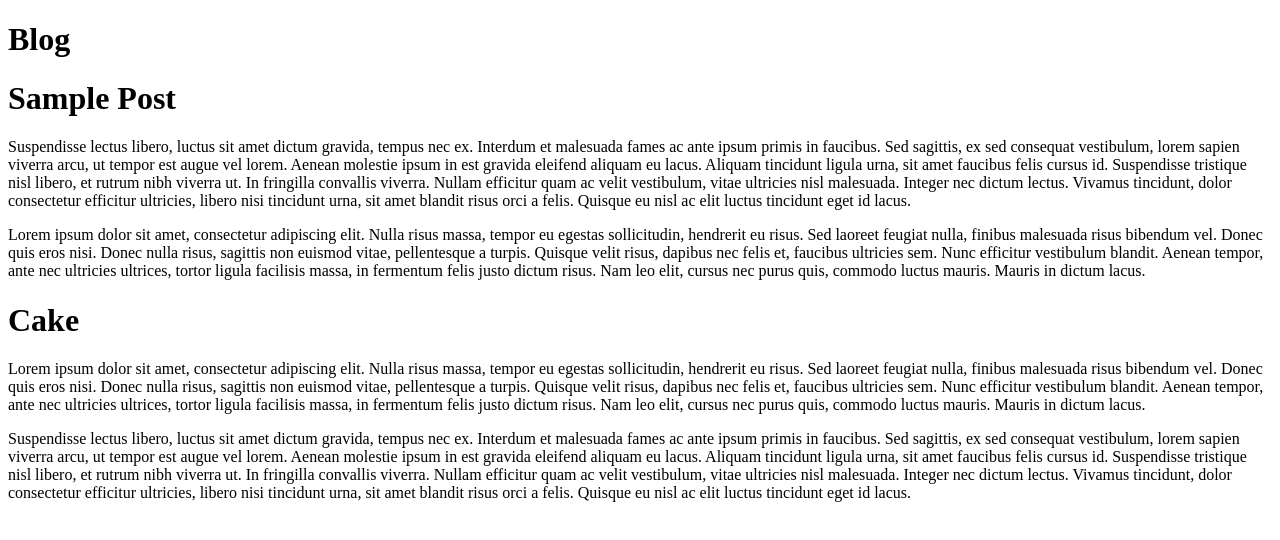
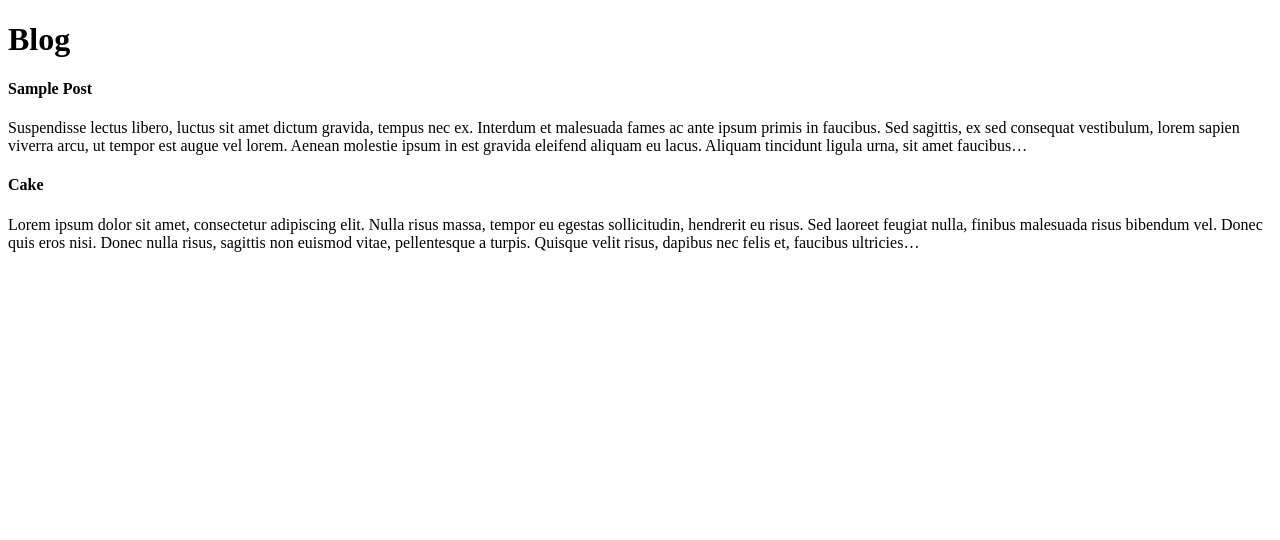
Before and after one commit to alestrunda/bakery, a Gatsby site: page /blog in a window 1280 px wide. Built offline with nearby package versions, Linux system fonts and the light colour scheme; Gatsby itself is replaced by a stand-in of ours.

Commit message:
blog posts list styling

```diff
--- a/src/components/ArticlePreview.js
+++ b/src/components/ArticlePreview.js
@@ -5,9 +5,10 @@ import FontAwesome from 'react-fontawesome'
 import PropTypes from 'prop-types'
 
 const ArticlePreview = props => {
-  const { imageSrc, title, excerpt, link, linkText } = props
+  const { imageSrc, align, title, excerpt, link, linkText } = props
+  const alignClass = align ? `article-preview--${align}` : ""
   return (
-    <div className={className('article article-preview', props.className)}>
+    <div className={className('article article-preview', props.className, align ? `article-preview--${align}` : "")}>
       {imageSrc && (
         <Link to={link} className="article-preview__img-wrapper">
           <img
@@ -17,7 +18,7 @@ const ArticlePreview = props => {
           />
         </Link>
       )}
-      <h4 className="heading-underline text-red text-uppercase">{title}</h4>
+      <h4 className={className('heading-underline text-red text-uppercase', align ? `heading-underline--${align}` : "")}>{title}</h4>
       <p>{excerpt}</p>
       {link && (
         <Link to={link} className="link-read-more text-uppercase">
@@ -30,6 +31,7 @@ const ArticlePreview = props => {
 }
 
 ArticlePreview.propTypes = {
+  align: PropTypes.string,
   className: PropTypes.string,
   imageSrc: PropTypes.string,
   title: PropTypes.string.isRequired,
--- a/src/pages/blog.js
+++ b/src/pages/blog.js
@@ -1,6 +1,7 @@
 import React from 'react'
 import Link from 'gatsby-link'
 import Helmet from 'react-helmet'
+import ArticlePreview from '../components/ArticlePreview'
 
 const PageBlog = ({ data }) => (
   <div className="section-content container">
@@ -9,10 +10,12 @@ const PageBlog = ({ data }) => (
     <h1>Blog</h1>
     {data.posts.edges.map(({ node }, index) => {
       return (
-        <div className="article">
-          <h1>{node.frontmatter.title}</h1>
-          <div dangerouslySetInnerHTML={{ __html: node.html }} />
-        </div>
+        <ArticlePreview
+          key={node.id}
+          align="left"
+          title={node.frontmatter.title}
+          excerpt={node.excerpt}
+        />
       )
     })}
   </div>
@@ -31,7 +34,7 @@ export const query = graphql`
             title
             date
           }
-          html
+          excerpt(pruneLength: 350)
         }
       }
     }
--- a/src/scss/_components.articles.scss
+++ b/src/scss/_components.articles.scss
@@ -1,13 +1,25 @@
 .article {
+    &:not(:last-of-type) {
+        margin-bottom: 60px;
+    }
+
     h1,
     h2 {
         text-align: left;
     }
 }
 
+.article__title {
+    margin-bottom: 15px;
+}
+
 .article-preview {
     text-align: center;
     margin-bottom: 60px;
+}
+
+.article-preview--left {
+    text-align: left;
 }
 
 .article-preview__img {
--- a/src/scss/_components.headings.scss
+++ b/src/scss/_components.headings.scss
@@ -135,6 +135,15 @@
     }
 }
 
+.heading-underline--left {
+    text-align: left;
+
+    &::after {
+        left: 0;
+        transform: translateX(0);
+    }
+}
+
 .heading-underline2 {
     position: relative;
     padding-bottom: 10px;
--- a/src/scss/_components.links.scss
+++ b/src/scss/_components.links.scss
@@ -39,3 +39,7 @@
         transform: translateX(3px);
     }
 }
+
+.link-read-more__icon--small::before {
+    font-size: 13px;
+}
```
